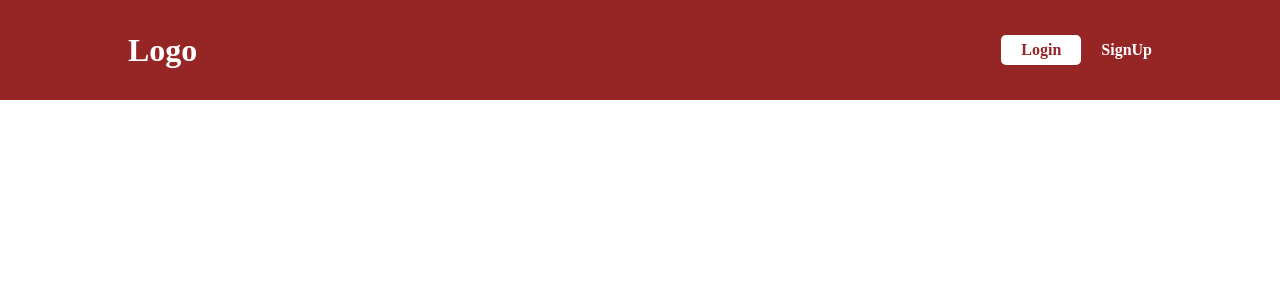
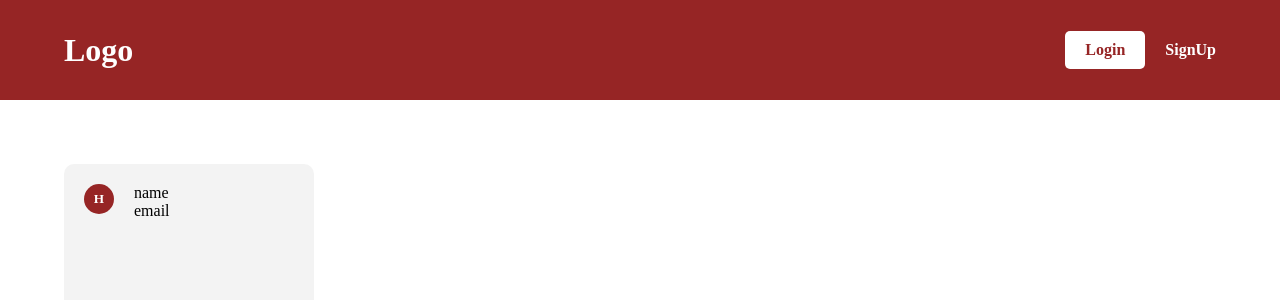
Before and after one commit to khumayunkh/contact, a React (Vite) app: page / in a window 1280 px wide. Shown: the top 300 px of the page. Built offline with nearby package versions, Linux system fonts and the light colour scheme.

Commit message:
contacts page

```diff
--- a/src/App.tsx
+++ b/src/App.tsx
@@ -1,16 +1,16 @@
 import { Route, Routes } from 'react-router-dom'
 import './App.sass'
-import { useAppSelector } from './hooks/actions'
 import { Login } from './pages/Login/Login'
 import { SignUp } from './pages/SingUp/SingUp'
 import { Layout } from './routers/Layout'
+import { Contacts } from './pages/Contacts/Cantacts'
 
 function App() {
   return (
     <div className="App">
       <Routes>
         <Route path='/' element={<Layout/>}>
-
+          <Route index element={<Contacts/>}/>
         </Route>
         <Route path='/login' element={<Login/>}/>
         <Route path='/sign-up' element={<SignUp/>}/>
--- /dev/null
+++ b/src/components/Footer/Footer.tsx
@@ -0,0 +1,11 @@
+import React from "react";
+
+
+function Footer(){
+    return(
+        <>
+        </>
+    )
+}
+
+export default Footer
--- a/src/components/Header/Header.module.sass
+++ b/src/components/Header/Header.module.sass
@@ -8,7 +8,7 @@
     h1
         color: white
     .content
-        width: 80%
+        width: 90%
         display: flex
         justify-content: space-between
         align-items: center
@@ -22,16 +22,32 @@
             justify-content: center
             align-items: center
             text-decoration: none
-            width: 8rem
-            height: 3rem
+            padding: 1rem 2rem
             border: none
             color: rgb(150, 37, 37)
             font-weight: 700
             background-color: white
             border-radius: .5rem
-            transition: all .2s
+            transition: all .3s
             &:hover
-                color: black
+                color: white
+                background-color: rgb(150, 37, 37)
+        h5
+            display: flex
+            justify-content: center
+            align-items: center
+            padding: 1rem 2rem
+            border: none
+            color: rgb(150, 37, 37)
+            font-weight: 700
+            background-color: white
+            border-radius: .5rem
+            transition: all .3s
+        h4
+            width: 8rem
+            height: 10rem
+            border: none
+            font-weight: 700
         .signup
             color: white
             text-decoration: none
--- a/src/components/Header/Header.tsx
+++ b/src/components/Header/Header.tsx
@@ -1,12 +1,14 @@
 import React from "react";
 import { NavLink } from "react-router-dom";
-import { useAppSelector } from "../../hooks/actions";
+import { useAppDispatch, useAppSelector } from "../../hooks/actions";
 import { useAuth } from "../../hooks/auth";
+import { authActions } from "../../reducers/auth/authSlice";
 import style from './Header.module.sass'
 
 
 function Header(){
-    const {isAuth} = useAuth()
+    const dispatch = useAppDispatch()
+    const { isAuth, email } = useAuth()
 
     return(
         <>
@@ -22,7 +24,10 @@ function Header(){
                         <NavLink className={style.signup} to='/sign-up'>SignUp</NavLink>
                     </> :
                     <>
-                        <button className={style.btn}>LogOut</button>
+                        <h5>{email}</h5>
+                        <button
+                            onClick={() => dispatch(authActions.removeUser())}
+                            className={style.btn}>LogOut</button>
                     </>}
                 </div>
             </div>
--- /dev/null
+++ b/src/pages/Contacts/Cantacts.tsx
@@ -0,0 +1,21 @@
+import React from "react";
+import style from './Contacts.module.sass'
+
+export const Contacts = () => {
+    return(
+        <>
+        <div className={style.container}>
+            <div className={style.card}>
+                <div className={style.user}>
+                    <div className={style.back}></div>
+                    <h5 className={style.name}>H</h5>
+                </div>
+                <div className={style.user_content}>
+                   <p>name</p>
+                   <p>email</p>
+                </div>
+            </div>
+        </div>
+        </>
+    )
+}
--- /dev/null
+++ b/src/pages/Contacts/Contacts.module.sass
@@ -0,0 +1,34 @@
+.container
+    padding: 5%
+    display: flex
+    align-items: center
+    gap: 2rem
+    flex-wrap: wrap
+    .card
+        padding: 2rem
+        display: flex
+        justify-content: start
+        align-items: flex-start
+        height: 15rem
+        width: 25rem
+        gap: 2rem
+        border-radius: 1rem
+        background-color: rgb(232,232,232, .5)
+        .user
+            position: relative
+            .back
+                z-index: 1
+                height: 3rem
+                width: 3rem
+                position: absolute
+                border-radius: 50%
+                background-color: rgb(150, 37, 37)
+            .name
+                display: flex
+                justify-content: center
+                align-items: center
+                width: 3rem
+                height: 3rem
+                position: relative
+                color: white
+                z-index: 2
--- a/src/pages/SingUp/SingUp.tsx
+++ b/src/pages/SingUp/SingUp.tsx
@@ -1,12 +1,13 @@
 import { createUserWithEmailAndPassword, getAuth, signInWithEmailAndPassword } from "firebase/auth";
 import { Navigate } from "react-router-dom";
 import { Form } from "../../components/Form/Form";
-import { useAppDispatch, useAppSelector } from '../../hooks/actions';
+import { useAppDispatch } from '../../hooks/actions';
+import { useAuth } from "../../hooks/auth";
 import { authActions } from "../../reducers/auth/authSlice";
 
 export const SignUp = () => {
     const dispatch = useAppDispatch();
-    const {isAuth} = useAppSelector(state => state.user)
+    const {isAuth} = useAuth()
 
     const handleRegister = (email: string, password: string)  => {
         const auth = getAuth();
@@ -25,7 +26,6 @@ export const SignUp = () => {
         return <Navigate to='/'/>
     }
 
-
     return (
         <>
          <Form
--- a/src/routers/Layout.tsx
+++ b/src/routers/Layout.tsx
@@ -1,5 +1,6 @@
 import React from "react";
 import { Outlet } from "react-router-dom";
+import Footer from "../components/Footer/Footer";
 import Header from "../components/Header/Header";
 
 
@@ -8,6 +9,7 @@ export const Layout = () => {
         <>
         <Header/>
             <Outlet/>
+        <Footer/>
         </>
     )
 }
```
Also changed, not shown: src/components/Footer/Footer.module.sass (added).
